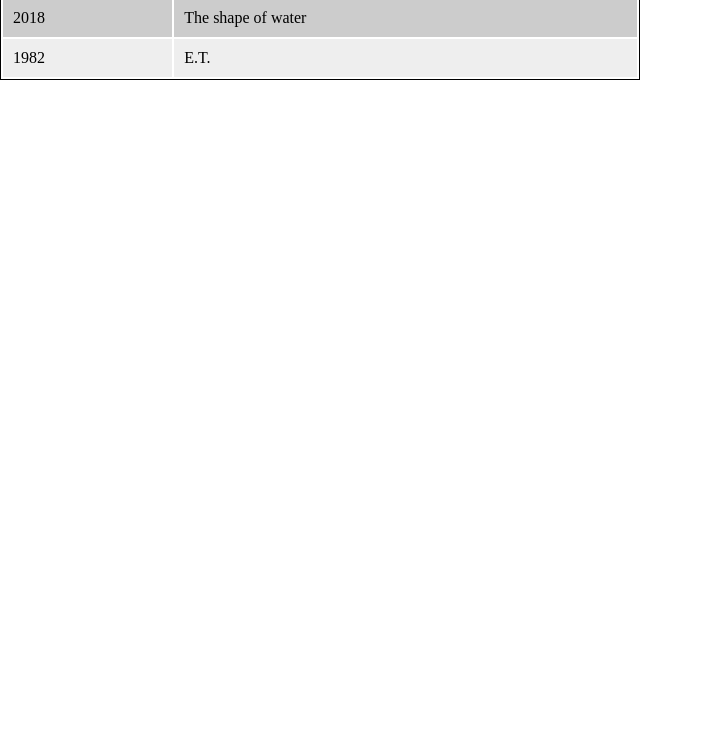
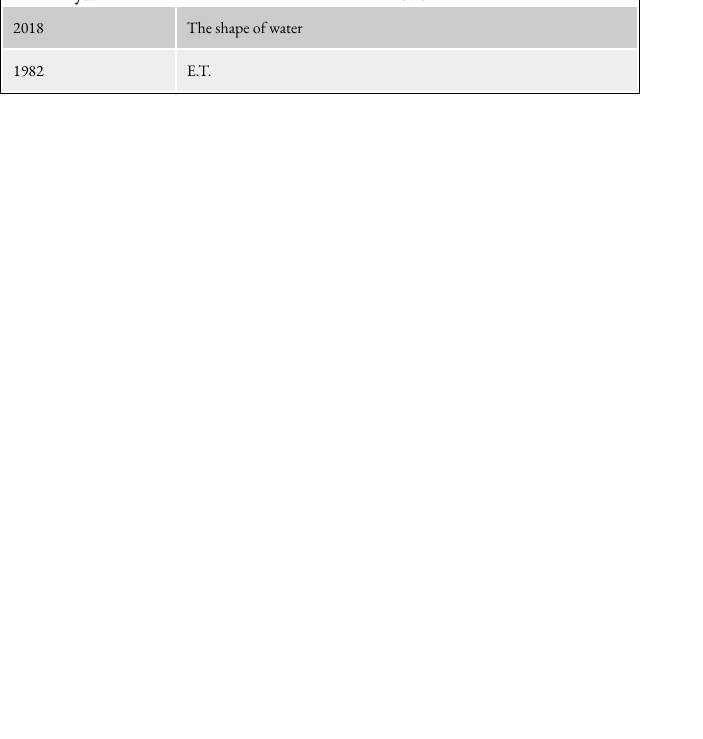
Before and after one commit to verhulstd/meraki-movies, a website: page index.html in a window 1280 px wide. Shown: the part 61-800 px from the top of the page, without its empty margins (0-703 px from the left). Drawn offline with nearby package versions, Linux system fonts and the light colour scheme; a web font is replaced by a local one.

Commit message:
an error has been resolved

```diff
--- a/css/style.scss
+++ b/css/style.scss
@@ -5,7 +5,7 @@
 
 * {
   //font-family: Charmonman !important;
-  font-family: "EB Garamond", serif;
+  font-family: "EB Garamond", serif !important;
 }
 
 .container {
```
Also changed, not shown: css/style.css.
